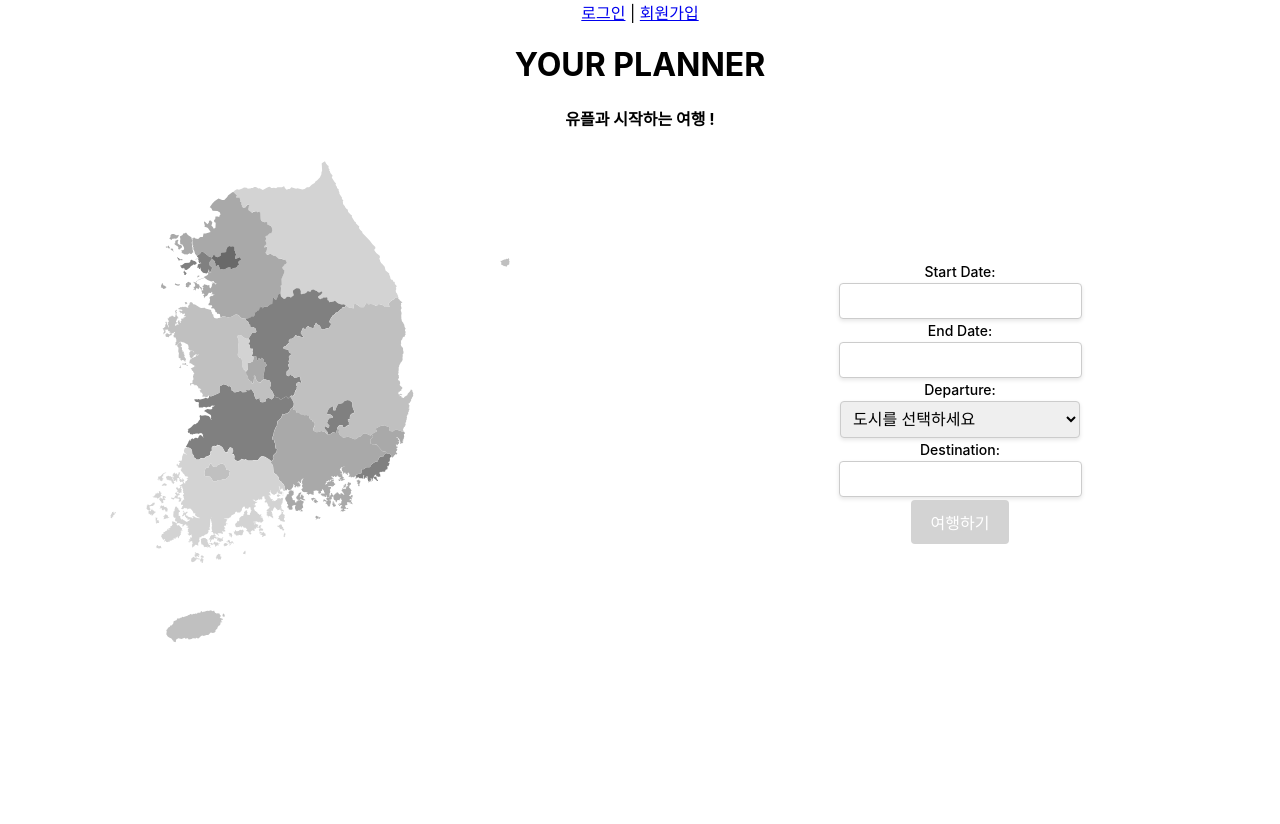
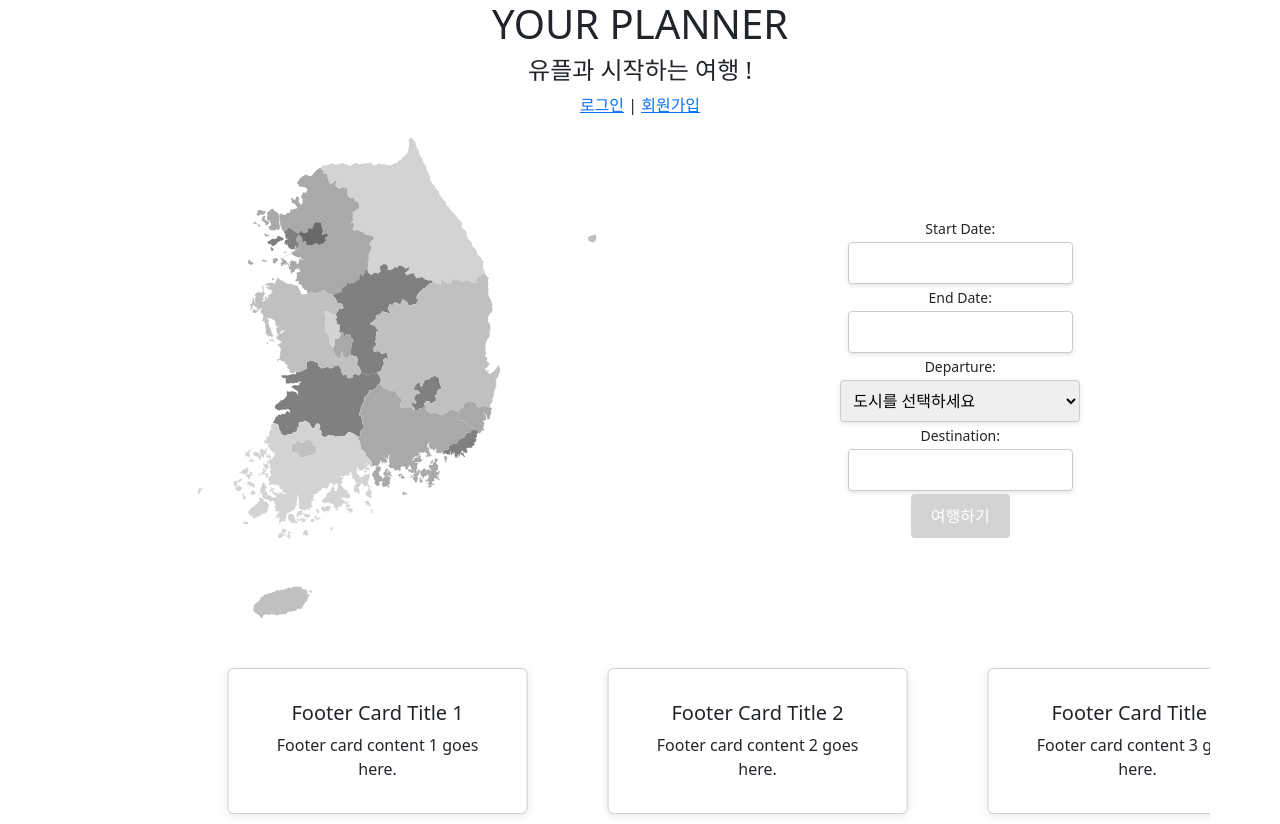
Before and after one commit to 1myourjoey/YourPlanner, a React (Create React App) app in the folder src/main/frontend/: page / in a window 1280 px wide. Before the commit the page ends 800 px from the top, so only its background shows below. Built offline with nearby package versions, Linux system fonts and the light colour scheme; a small style sheet from the web is missing; the HTML template or start-up script is replaced by a standard one.

Commit message:
부트 스트랩 추가 / 푸터 카드 형식  추가

```diff
--- a/src/main/frontend/package.json
+++ b/src/main/frontend/package.json
@@ -8,6 +8,7 @@
     "@testing-library/react": "^13.4.0",
     "@testing-library/user-event": "^13.5.0",
     "axios": "^1.7.2",
+    "bootstrap": "^5.3.3",
     "react": "^18.3.1",
     "react-datepicker": "^6.9.0",
     "react-dom": "^18.3.1",
--- a/src/main/frontend/public/index.html
+++ b/src/main/frontend/public/index.html
@@ -9,6 +9,12 @@
   <meta
           name="description"
           content="Web site created using create-react-app"
+  />
+  <link
+          rel="stylesheet"
+          href="https://stackpath.bootstrapcdn.com/bootstrap/5.1.0/css/bootstrap.min.css"
+          integrity="sha384-ggOyR0iXCbMQv3Xipma34MD+dH/1fQ784/j6cY/iJTQUOhcWr7x9JvoRxT2MZw1T"
+          crossorigin="anonymous"
   />
   <link rel="apple-touch-icon" href="%PUBLIC_URL%/logo192.png" />
   <!--
--- a/src/main/frontend/src/App.js
+++ b/src/main/frontend/src/App.js
@@ -2,40 +2,77 @@ import React from 'react';
 import { BrowserRouter as Router, Route, Routes, Link } from 'react-router-dom';
 import 'react-datepicker/dist/react-datepicker.css';
 import './App.css';
+import "../src/components/css/footer.css"
 import TravelDate from "./components/js/TravelDate";
 import TravelDetails from "./components/js/TravelDetails";
-
-import MapSvg from "./components/js/MapSvg";
-
-
+import 'bootstrap/dist/css/bootstrap.min.css';
 import Login from "./components/js/Login";
 import SignUp from "./components/js/SignUp";
-
-
-
 
 function App() {
     return (
         <Router>
             <div className="App">
-             <div className="auth-links">
-                    <Link to="/login">로그인</Link> | <Link to="/signup">회원가입</Link>
-             </div>
-                <h1>YOUR PLANNER</h1>
-                <h4>유플과 시작하는 여행 !</h4>
 
-                <Routes>
-                    <Route path="/" element={<TravelDate />} />
-                    <Route path="/details" element={<TravelDetails />} />
-                    <Route path="/login" element={<Login />} />
-                    <Route path="/signup" element={<SignUp />} />
-                </Routes>
+                <header className="container">
+                    <div className="col">
+                        <h1>YOUR PLANNER</h1>
+                        <h4>유플과 시작하는 여행 !</h4>
+                    </div>
+                    <div className="row">
+                        <div className="col">
+                            <div className="auth-links">
+                                <Link to="/login">로그인</Link> | <Link to="/signup">회원가입</Link>
+                            </div>
+                        </div>
 
+                    </div>
+                </header>
 
+                <section className="container">
+                    <div className="row">
+                        <div className="col">
+                            <Routes>
+                                <Route path="/" element={<TravelDate/>}/>
+                                <Route path="/details" element={<TravelDetails/>}/>
+                                <Route path="/login" element={<Login/>}/>
+                                <Route path="/signup" element={<SignUp/>}/>
+                            </Routes>
+                        </div>
+                    </div>
+                </section>
+
+                <footer className="container footer-flow">
+                    <div className="row">
+                        <div className="col">
+                            <div className="card">
+                                <div className="card-body">
+                                    <h5 className="card-title">Footer Card Title 1</h5>
+                                    <p className="card-text">Footer card content 1 goes here.</p>
+                                </div>
+                            </div>
+                        </div>
+                        <div className="col">
+                            <div className="card">
+                                <div className="card-body">
+                                    <h5 className="card-title">Footer Card Title 2</h5>
+                                    <p className="card-text">Footer card content 2 goes here.</p>
+                                </div>
+                            </div>
+                        </div>
+                        <div className="col">
+                            <div className="card">
+                                <div className="card-body">
+                                    <h5 className="card-title">Footer Card Title 3</h5>
+                                    <p className="card-text">Footer card content 3 goes here.</p>
+                                </div>
+                            </div>
+                        </div>
+
+                    </div>
+                </footer>
             </div>
         </Router>
-
-
     );
 }
 
--- a/src/main/frontend/src/components/css/TravelDate.css
+++ b/src/main/frontend/src/components/css/TravelDate.css
@@ -7,13 +7,14 @@
 
 /* 왼쪽 영역 스타일 */
 .left-panel {
-    flex: 1; /* 남은 공간을 모두 차지하도록 설정 */
-    padding: 10px;
-    margin-right: 10px; /* 오른쪽 여백 추가 */
+
+    flex: auto; /* 남은 공간을 모두 차지하도록 설정 */
+    padding: 20px;
+    margin-right: 1px; /* 오른쪽 여백 추가 */
 }
 
 .right-panel {
-    flex: 1; /* 남은 공간을 모두 차지하도록 설정 */
+    flex: auto; /* 남은 공간을 모두 차지하도록 설정 */
     padding: 20px;
     margin-left: 10px; /* 왼쪽 여백 추가 */
 }
--- /dev/null
+++ b/src/main/frontend/src/components/css/footer.css
@@ -0,0 +1,19 @@
+
+.footer-flow {
+    overflow: hidden;
+    position: relative;
+}
+
+.footer-flow .card {
+    animation: footerFlow 20s linear infinite;
+}
+
+/* 푸터 애니메이션 */
+@keyframes footerFlow {
+    0% {
+        transform: translateX(100%);
+    }
+    100% {
+        transform: translateX(-100%);
+    }
+}
--- a/src/main/frontend/src/components/js/Login.jsx
+++ b/src/main/frontend/src/components/js/Login.jsx
@@ -23,6 +23,7 @@ const Login = () => {
             } else {
               console.log(response.data.success)
                 setError('아이디 또는 비밀번호가 올바르지 않습니다.');
+
                 navigate('/login');
             }
         } catch (error) {
--- a/src/main/frontend/src/components/js/MapSvg.jsx
+++ b/src/main/frontend/src/components/js/MapSvg.jsx
@@ -1,6 +1,6 @@
 import React, { useState } from 'react';
 import "../css/MapSvg.css"
-import { Tooltip} from 'react-tooltip';
+
 
 const MapSvg = ({ onCityClick }) => {
 
```
Also changed, not shown: 1 other file (tests, documents, lock files or other folders).
